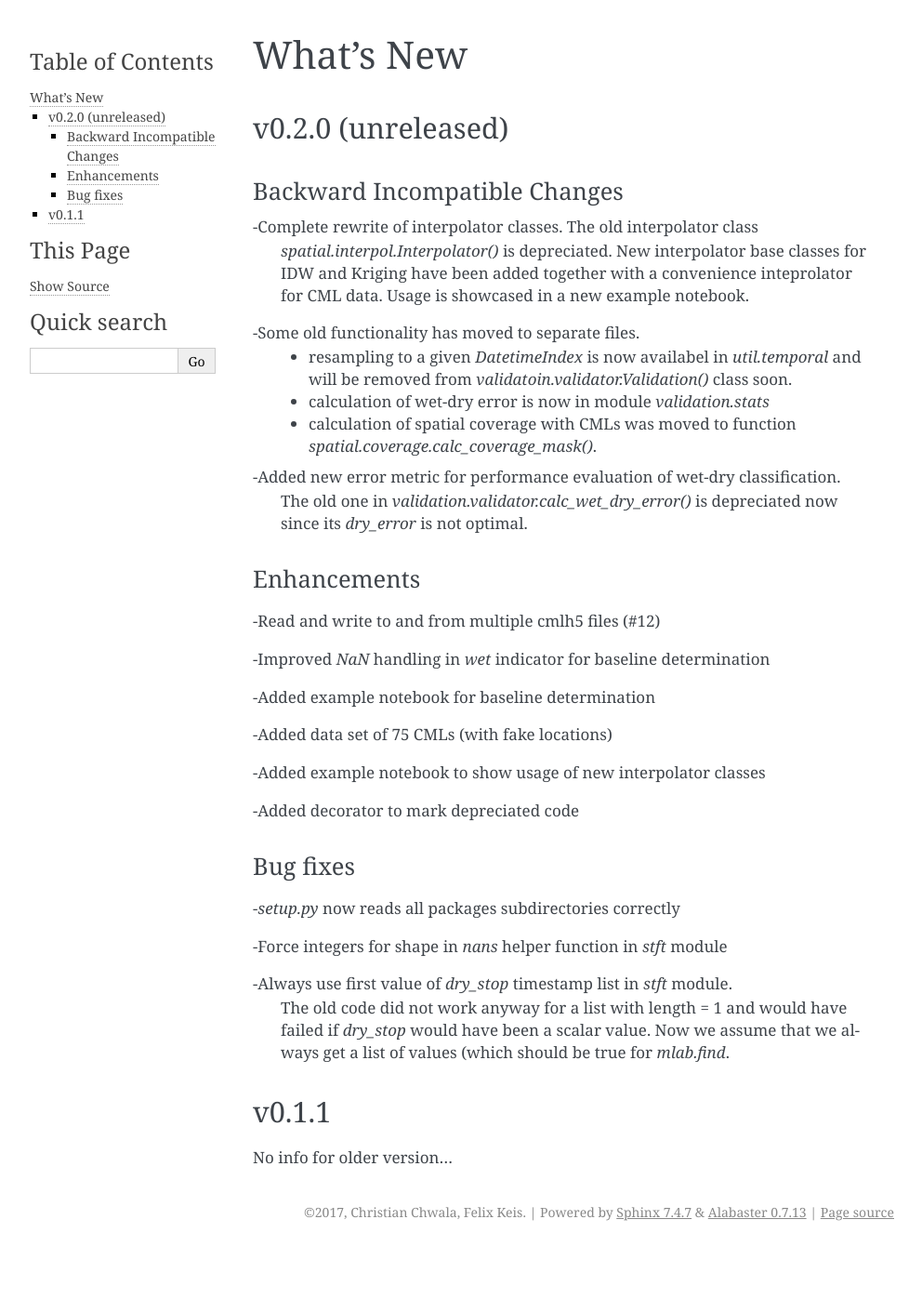
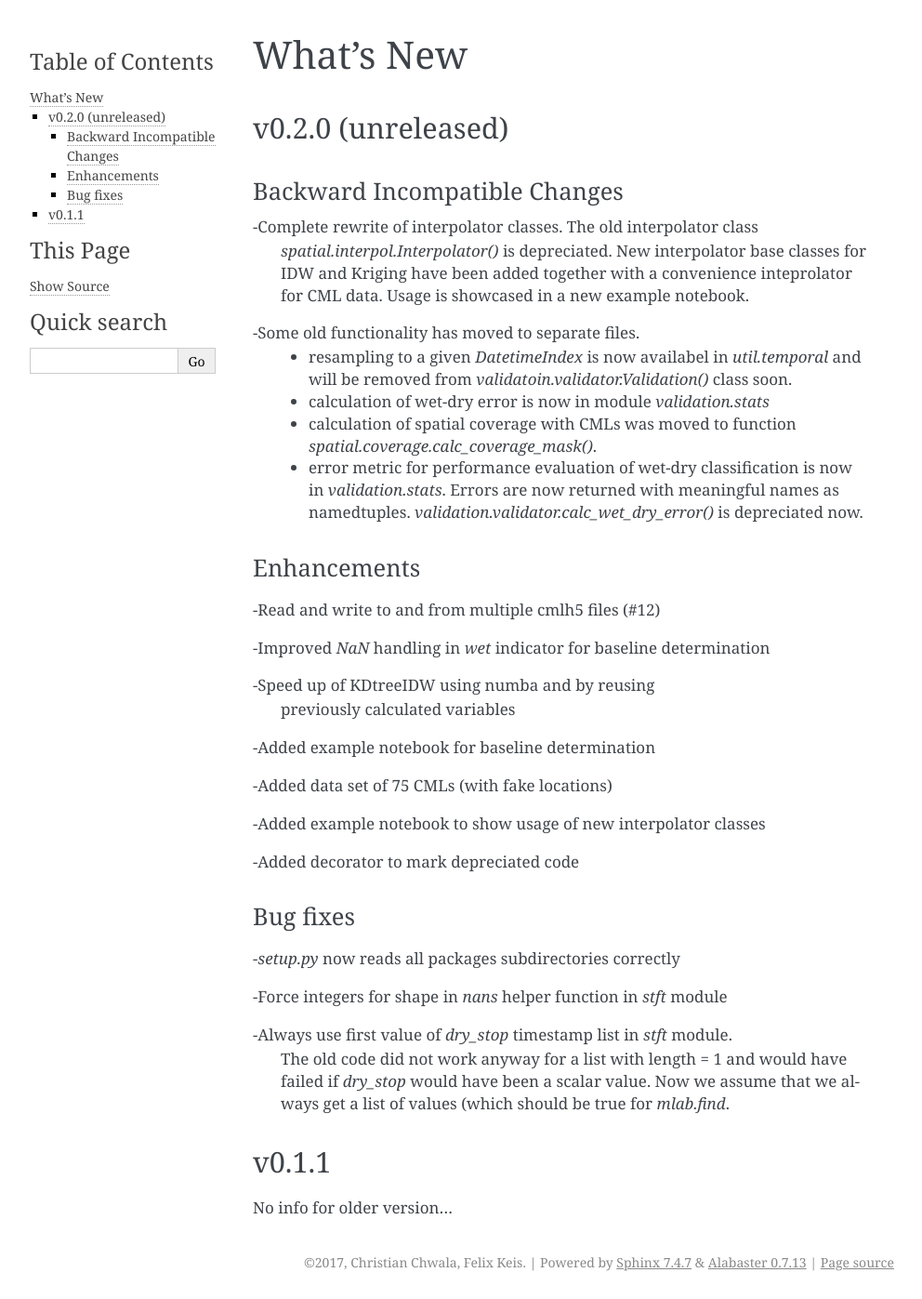
Before and after one commit to pycomlink/pycomlink, a Sphinx documentation site: the page built from docs/whats-new.rst, in a window 1280 px wide. Shown: the whole page at 93% size, without its empty margins (148-1140 px from the left). Built offline with Sphinx 7.4.7, drawn with Linux system fonts in a browser that asks for light colours; before the commit the page ends 1343 px from its top, so only the background shows below that.

Commit message:
udatepd whats-new.rst

```diff
--- a/docs/whats-new.rst
+++ b/docs/whats-new.rst
@@ -18,10 +18,9 @@ Backward Incompatible Changes
   * calculation of wet-dry error is now in module `validation.stats`
   * calculation of spatial coverage with CMLs was moved to function
     `spatial.coverage.calc_coverage_mask()`.
-
--Added new error metric for performance evaluation of wet-dry classification.
- The old one in `validation.validator.calc_wet_dry_error()` is depreciated now
- since its `dry_error` is not optimal.
+  * error metric for performance evaluation of wet-dry classification is now
+    in `validation.stats`. Errors are now returned with meaningful names as
+    namedtuples. `validation.validator.calc_wet_dry_error()` is depreciated now.
 
 Enhancements
 ~~~~~~~~~~~~
@@ -29,6 +28,9 @@ Enhancements
 -Read and write to and from multiple cmlh5 files (#12)
 
 -Improved `NaN` handling in `wet` indicator for baseline determination
+
+-Speed up of KDtreeIDW using numba and by reusing
+ previously calculated variables
 
 -Added example notebook for baseline determination
 
```
